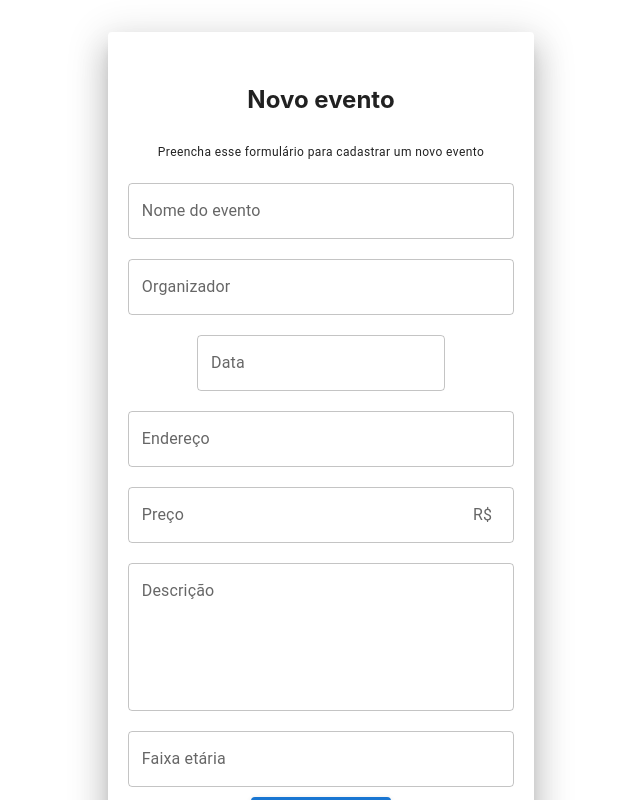
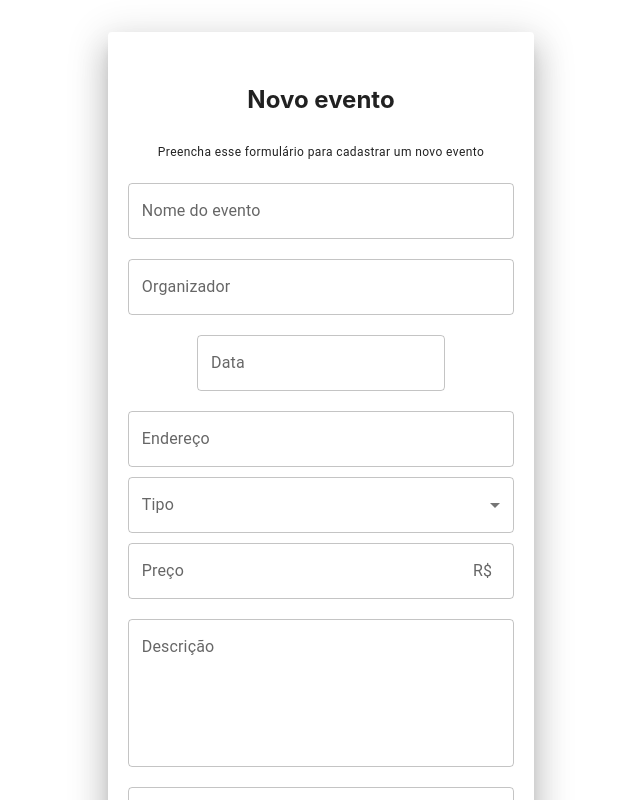
Before and after one commit to insper-classroom/acesso-1-front, a React (Vite) app in the folder app/: page / in a window 1280 px wide. Shown: the top 800 px of the page, without its empty margins (339-979 px from the left). Built offline with nearby package versions, Linux system fonts and the light colour scheme.

Commit message:
correcao

```diff
--- a/app/src/eventos/CadastraEventos.jsx
+++ b/app/src/eventos/CadastraEventos.jsx
@@ -1,5 +1,5 @@
 import React from 'react'
-import {FormGroup, FormControl, InputLabel, Input, Grid, Paper, Typography, TextField, InputAdornment, Button} from "@mui/material"
+import {FormGroup, FormControl, InputLabel, Input, Grid, Paper, Typography, TextField, InputAdornment, Button, Select, MenuItem} from "@mui/material"
 import {LocalizationProvider} from '@mui/x-date-pickers/LocalizationProvider'
 import {AdapterDayjs} from '@mui/x-date-pickers/AdapterDayjs'
 import { DatePicker } from '@mui/x-date-pickers/DatePicker'
@@ -10,6 +10,11 @@ export function CadastraEvento () {
     const paperStyle = {padding:'30px 20px', width:"100%"}
     const gridStyle = {margin:'10px'}
     const formStyle = {margin:'10px'}
+    const [tipo, setTipo] = React.useState('');
+    const handleChange = (event) => {
+        setTipo(event.target.value);
+    };
+
     return (
         <Grid>
             <Paper elevation={20} style={paperStyle}>
@@ -30,6 +35,21 @@ export function CadastraEvento () {
                         </LocalizationProvider>
                     </Grid>
                     <TextField fullWidth label='Endereço' style={formStyle}/>
+                    <FormControl fullWidth>
+                        <InputLabel>Tipo</InputLabel>
+                        <Select
+                            value={tipo}
+                            onChange={handleChange}
+                            label="Tipo"
+                        >
+                            <MenuItem value={'festa'}>Festa</MenuItem>
+                            <MenuItem value={'cultural'}>Cultural</MenuItem>
+                            <MenuItem value={'esportivo'}>Esportivo</MenuItem>
+                            <MenuItem value={'religioso'}>Religioso</MenuItem>
+                            <MenuItem value={'educacional'}>Educacional</MenuItem>
+                            <MenuItem value={'academico'}>Acadêmico</MenuItem>
+                        </Select>
+                    </FormControl>
                     <TextField fullWidth label='Preço' style={formStyle} InputProps={
                         {endAdornment: <InputAdornment position="start">R$</InputAdornment>}
                     }/>
```
